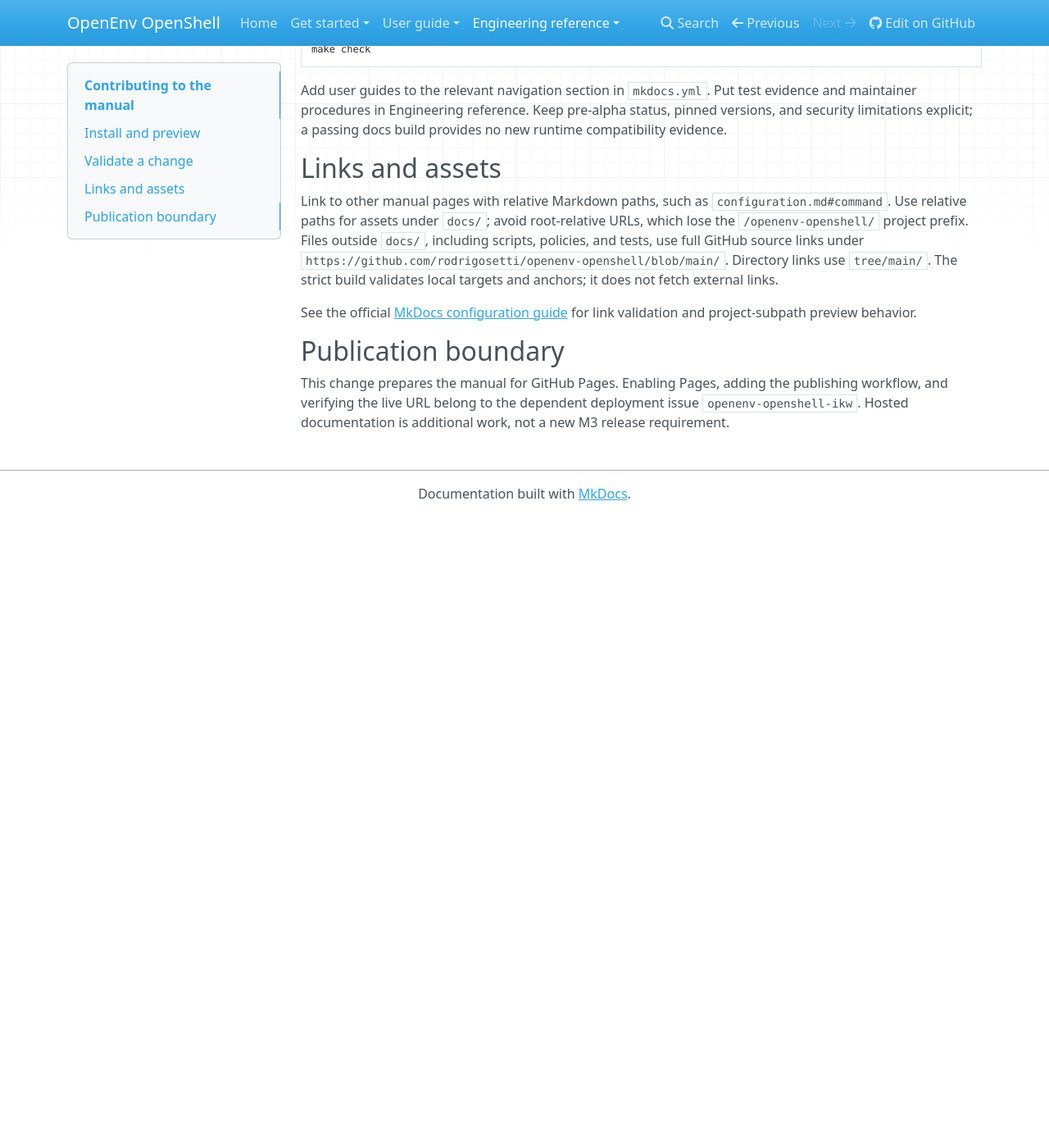
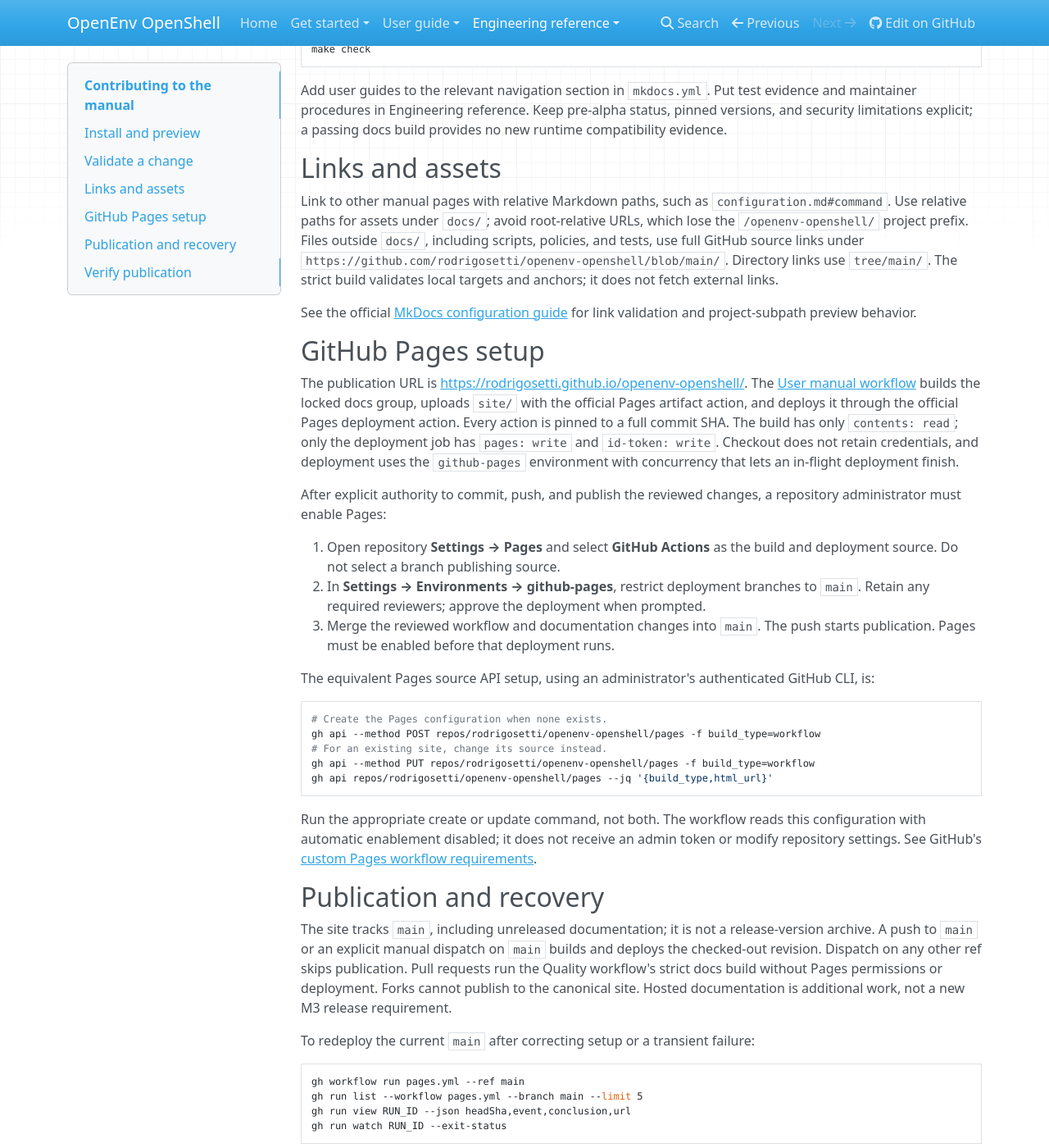
Before and after one commit to rodrigosetti/openenv-openshell, an MkDocs documentation site: the page built from docs/documentation.md, in a window 1280 px wide and 1400 px high, scrolled down 731 px. Shown: the whole window at 82% size. Built offline with MkDocs 1.6.1, drawn with Linux system fonts in a browser that asks for light colours; nearby versions of some CDN libraries; before the commit the page ends 1361 px from its top, so only the background shows below that; some of the changed text lies outside the part shown.

Commit message:
Deploy user manual through GitHub Pages (ikw)

````diff
--- a/docs/documentation.md
+++ b/docs/documentation.md
@@ -57,9 +57,85 @@ anchors; it does not fetch external links.
 See the official [MkDocs configuration guide](https://www.mkdocs.org/user-guide/configuration/)
 for link validation and project-subpath preview behavior.
 
-## Publication boundary
+## GitHub Pages setup
 
-This change prepares the manual for GitHub Pages. Enabling Pages, adding the
-publishing workflow, and verifying the live URL belong to the dependent deployment
-issue `openenv-openshell-ikw`. Hosted documentation is additional work, not a new
-M3 release requirement.
+The publication URL is <https://rodrigosetti.github.io/openenv-openshell/>.
+The [User manual workflow](https://github.com/rodrigosetti/openenv-openshell/blob/main/.github/workflows/pages.yml)
+builds the locked docs group, uploads `site/` with the official Pages artifact
+action, and deploys it through the official Pages deployment action. Every action
+is pinned to a full commit SHA. The build has only `contents: read`; only the
+deployment job has `pages: write` and `id-token: write`. Checkout does not retain
+credentials, and deployment uses the `github-pages` environment with concurrency
+that lets an in-flight deployment finish.
+
+After explicit authority to commit, push, and publish the reviewed changes,
+a repository administrator must enable Pages:
+
+1. Open repository **Settings → Pages** and select **GitHub Actions** as the
+   build and deployment source. Do not select a branch publishing source.
+2. In **Settings → Environments → github-pages**, restrict deployment branches
+   to `main`. Retain any required reviewers; approve the deployment when prompted.
+3. Merge the reviewed workflow and documentation changes into `main`. The push
+   starts publication. Pages must be enabled before that deployment runs.
+
+The equivalent Pages source API setup, using an administrator's authenticated
+GitHub CLI, is:
+
+```bash
+# Create the Pages configuration when none exists.
+gh api --method POST repos/rodrigosetti/openenv-openshell/pages -f build_type=workflow
+# For an existing site, change its source instead.
+gh api --method PUT repos/rodrigosetti/openenv-openshell/pages -f build_type=workflow
+gh api repos/rodrigosetti/openenv-openshell/pages --jq '{build_type,html_url}'
+```
+
+Run the appropriate create or update command, not both. The workflow reads this
+configuration with automatic enablement disabled; it does not receive an admin
+token or modify repository settings. See GitHub's
+[custom Pages workflow requirements](https://docs.github.com/en/pages/getting-started-with-github-pages/using-custom-workflows-with-github-pages).
+
+## Publication and recovery
+
+The site tracks `main`, including unreleased documentation; it is not a
+release-version archive. A push to `main` or an explicit manual dispatch on
+`main` builds and deploys the checked-out revision. Dispatch on any other ref
+skips publication. Pull requests run the Quality workflow's strict docs build
+without Pages permissions or deployment. Forks cannot publish to the canonical
+site. Hosted documentation is additional work, not a new M3 release requirement.
+
+To redeploy the current `main` after correcting setup or a transient failure:
+
+```bash
+gh workflow run pages.yml --ref main
+gh run list --workflow pages.yml --branch main --limit 5
+gh run view RUN_ID --json headSha,event,conclusion,url
+gh run watch RUN_ID --exit-status
+```
+
+Use the numeric run ID from the list. Inspect failed logs with
+`gh run view RUN_ID --log-failed`. For a build failure, reproduce `make docs-build`
+locally and fix the source on `main`. For deployment failures, confirm the Pages
+source is `workflow`, the environment allows `main`, required approvals are
+satisfied, and Actions may run the pinned official actions. A failed build cannot
+deploy; check the last successful deployment before assuming the site changed.
+To restore older content, revert the offending source change through review on
+`main` and deploy that revision. Re-running an older successful workflow can
+publish stale content; dispatch on current `main` for routine recovery.
+
+## Verify publication
+
+Local build success is not live-site evidence. After the deployment succeeds:
+
+1. Record the workflow run URL, its `headSha`, and the successful deployment in
+   `openenv-openshell-ikw`.
+2. Fetch the landing page over HTTPS without a GitHub login, cookies, or tokens:
+   `curl --fail --location https://rodrigosetti.github.io/openenv-openshell/`.
+3. In an anonymous browser, follow navigation to getting started, configuration,
+   security, and troubleshooting. Search for `service_port` and `policy`, open
+   result links, and verify styles and scripts load under `/openenv-openshell/`.
+4. Follow repository and example source links and verify the README manual link
+   and package `Documentation` URL resolve to the working site. The README guide
+   table and package `Source documentation` URL retain access to source guides.
+
+Close the deployment issue only after recording this evidence. If publication
+authority or administrator access is missing, record that concrete blocker.
--- a/pyproject.toml
+++ b/pyproject.toml
@@ -30,7 +30,8 @@ dependencies = [
 [project.urls]
 Repository = "https://github.com/rodrigosetti/openenv-openshell"
 Issues = "https://github.com/rodrigosetti/openenv-openshell/issues"
-Documentation = "https://github.com/rodrigosetti/openenv-openshell#readme"
+Documentation = "https://rodrigosetti.github.io/openenv-openshell/"
+"Source documentation" = "https://github.com/rodrigosetti/openenv-openshell/tree/main/docs"
 Changelog = "https://github.com/rodrigosetti/openenv-openshell/blob/main/docs/release-notes/0.1.0.md"
 
 [dependency-groups]
````
Also changed, not shown: README.md (+3 -2 lines), 1 other file.
